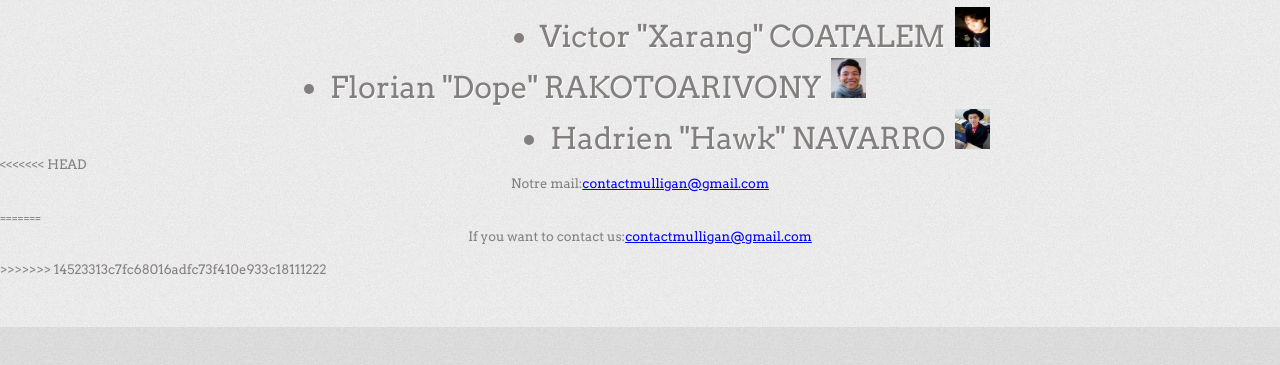
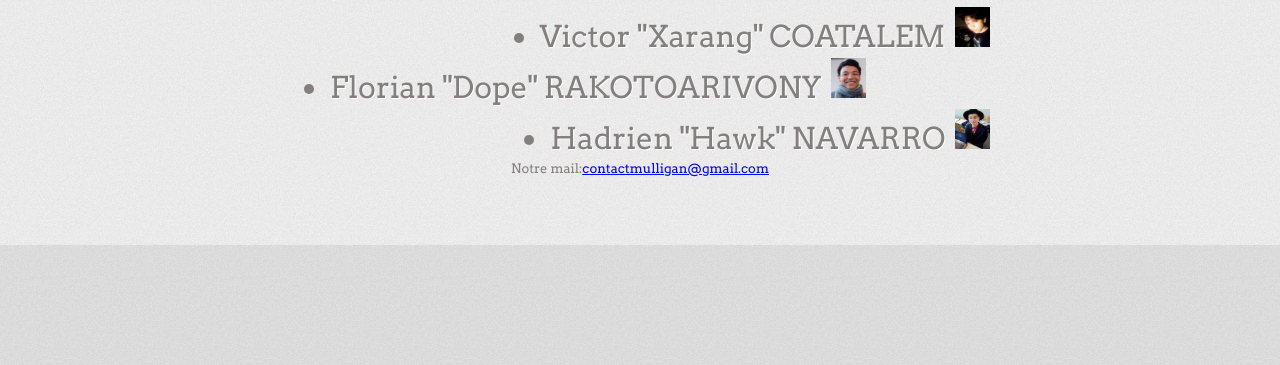
Before and after one commit to LesBonsDegats/web-site-mulligan, a plain HTML site: page contact.html in a window 1280 px wide. Shown: the part 257-622 px from the top of the page. Drawn offline with Linux system fonts and the light colour scheme.

Commit message:
bug du merge fix

```diff
--- a/contact.html
+++ b/contact.html
@@ -44,11 +44,7 @@
 				</div>
 			</div>
 		</div>
-<<<<<<< HEAD
 		<p style = "text-align: center">Notre mail:<a href = "mailto:contactmulligan@gmail.com">contactmulligan@gmail.com</a> </p>
-=======
-		<p style = "text-align: center"> If you want to contact us:<a target="_blank" href = "mailto:contactmulligan@gmail.com">contactmulligan@gmail.com</a> </p>
->>>>>>> 14523313c7fc68016adfc73f410e933c18111222
 	</div>
 </div>
 </body>
```
